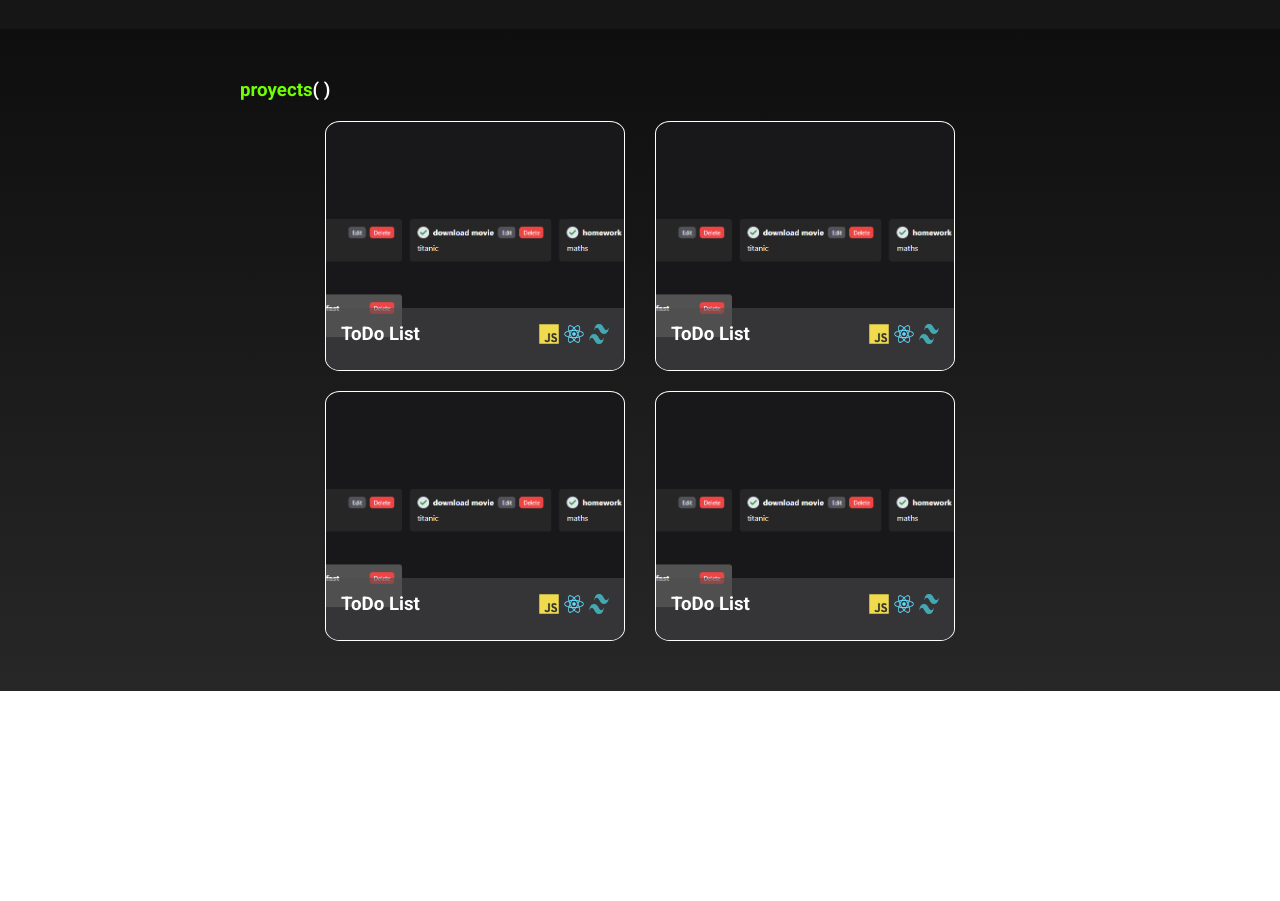
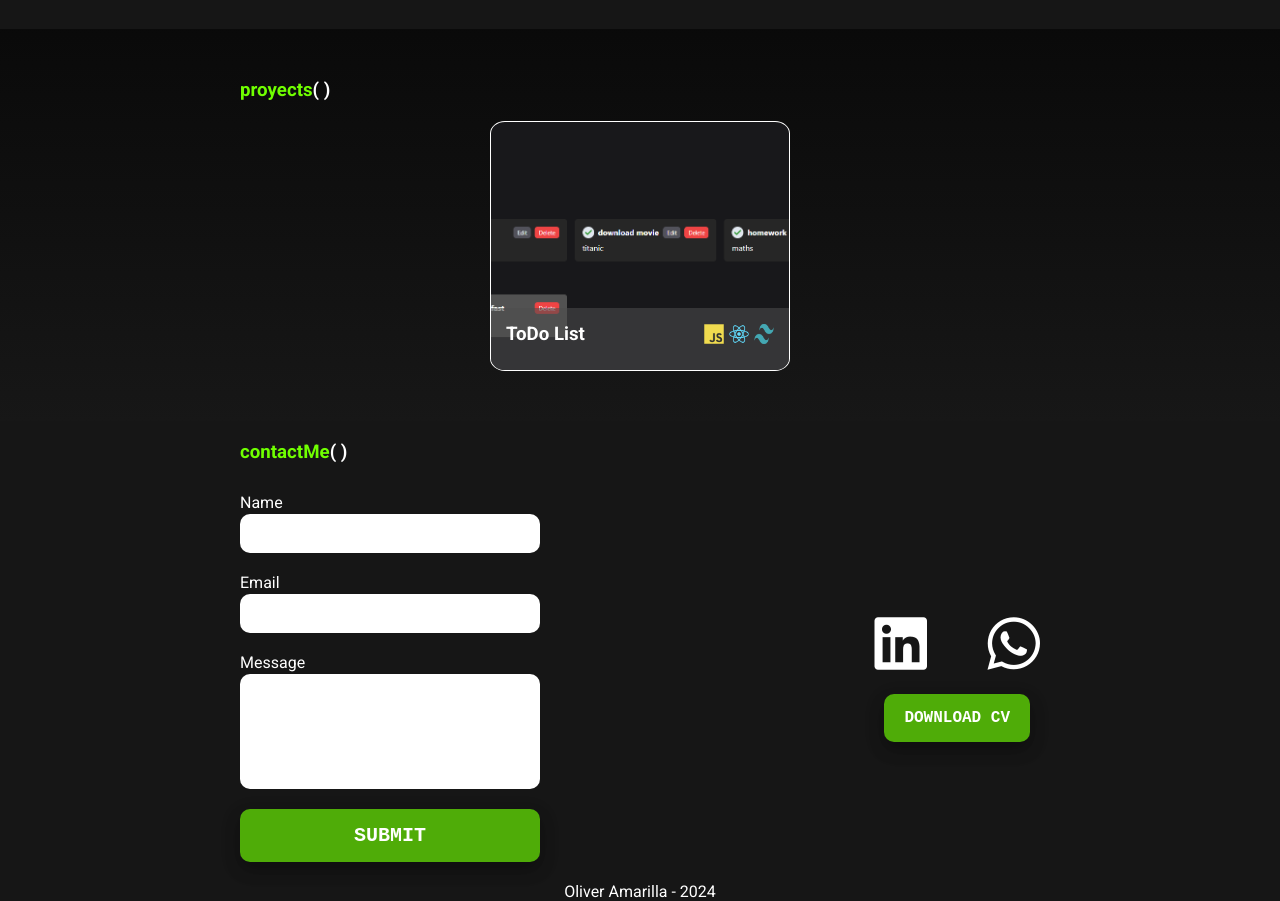
Before and after one commit to oliveramarilla14/portfolio, a React (Vite) app: page / in a window 1280 px wide. Shown: the part 1040-1941 px from the top of the page. Before the commit the page ends 1731 px from the top, so only its background shows below. Built offline with nearby package versions, Linux system fonts and the light colour scheme.

Commit message:
add contact section

```diff
--- a/index.html
+++ b/index.html
@@ -7,6 +7,7 @@
     <title>Oliver Amarilla</title>
   </head>
   <body>
+    <div id="modal"></div>
     <div id="root"></div>
     <script type="module" src="/src/main.jsx"></script>
   </body>
--- a/src/App.jsx
+++ b/src/App.jsx
@@ -1,4 +1,5 @@
 import BentoContainer from './components/BentoContainer'
+import ContactMe from './components/ContactMe'
 import Header from './components/Header'
 import Proyects from './components/Proyects'
 import Skills from './components/Skills'
@@ -10,6 +11,10 @@ function App () {
       <BentoContainer />
       <Skills />
       <Proyects />
+      <ContactMe />
+      <footer className='bg-black'>
+        Oliver Amarilla - 2024
+      </footer>
     </div>
   )
 }
--- /dev/null
+++ b/src/components/ContactForm.jsx
@@ -0,0 +1,39 @@
+import { useState } from 'react'
+
+const initialForm = {
+  name: '',
+  email: '',
+  message: ''
+}
+
+function ContactForm () {
+  const [contactForm, setContactForm] = useState(initialForm)
+
+  const handleChange = (e) => {
+    setContactForm({
+      ...contactForm,
+      [e.target.name]: e.target.value.trim()
+    })
+  }
+
+  return (
+    <form className='contact-form' action='https://formsubmit.co/amarillaoliver70@gmail.com' method='POST'>
+      <label>
+        Name
+        <input type='text' name='name' onChange={handleChange} required />
+      </label>
+      <label>
+        Email
+        <input type='email' name='email' onChange={handleChange} required />
+      </label>
+      <label>
+        Message
+        <textarea name='message' id='message' rows='5' onChange={handleChange} required />
+      </label>
+      <button type='submit'>SUBMIT</button>
+
+    </form>
+  )
+}
+
+export default ContactForm
--- /dev/null
+++ b/src/components/ContactMe.jsx
@@ -0,0 +1,19 @@
+import ContactForm from './ContactForm'
+import ContactMedia from './ContactMedia'
+import './contactMe.css'
+
+function ContactMe () {
+  return (
+    <section id='contact' className='bg-black'>
+      <div className='contact container'>
+        <h3 className='title'>contactMe<span>( )</span></h3>
+        <div className='contact-items'>
+          <ContactForm />
+          <ContactMedia />
+        </div>
+      </div>
+    </section>
+  )
+}
+
+export default ContactMe
--- /dev/null
+++ b/src/components/ContactMedia.jsx
@@ -0,0 +1,13 @@
+function ContactMedia () {
+  return (
+    <div className='contact-media'>
+      <div className='links'>
+        <a href='https://www.linkedin.com/in/oliver-amarilla/' target='_blank' rel='noreferrer'><i className='fa-brands fa-linkedin' /></a>
+        <a href='https://api.whatsapp.com/send/?phone=595971789319&text=I%20see%20your%20portfolio%20and%20want%20to%20contact%20you&type=phone_number&app_absent=0' target='_blank' rel='noreferrer'><i className='fa-brands fa-whatsapp' /></a>
+      </div>
+      <a href='https://drive.google.com/uc?export=download&id=1RIuJiAn95VPiNwQ4tlP8b3NC0kxS-ueI' target='_blank' rel='noreferrer' className='btn'>DOWNLOAD CV</a>
+    </div>
+  )
+}
+
+export default ContactMedia
--- a/src/components/Header.jsx
+++ b/src/components/Header.jsx
@@ -4,7 +4,7 @@ export default function Header () {
       <h1><span className='brace'>{'{ }'} </span>OLIVER<span className='amarilla'>AMARILLA</span></h1>
       <nav>
         <a href='https://www.linkedin.com/in/oliver-amarilla/' target='_blank' className='btn' rel='noreferrer'><i className='fa-brands fa-linkedin' /> LinkedIn</a>
-        <a className='btn' href='https://github.com/Oliveramarilla' target='_blank' rel='noreferrer'><i className='fa-brands fa-github' /> GitHub</a>
+        <a className='btn' href='https://github.com/Oliveramarilla14' target='_blank' rel='noreferrer'><i className='fa-brands fa-github' /> GitHub</a>
         <a className='btn contact'><i className='fa-regular fa-envelope' /> Contact me</a>
 
       </nav>
--- /dev/null
+++ b/src/components/contactMe.css
@@ -0,0 +1,79 @@
+.contact {
+    padding: 20px 0;
+}
+
+.contact-items {
+    margin-top: 30px;
+    display: flex;
+    align-items: center;
+    justify-content: space-between;
+
+    .contact-form {
+        display: flex;
+        flex-direction: column;
+        gap: 20px;
+
+        label {
+            display: flex;
+            flex-direction: column;
+            gap: 2px;
+            width: 300px;
+
+            input,
+            textarea {
+                border: none;
+                outline: none;
+                padding: 10px 15px;
+                border-radius: 10px;
+                font-size: 16px;
+            }
+
+            textarea {
+                resize: none;
+            }
+        }
+
+        button {
+            color: white;
+            background-color: #6fff00a4;
+            font-size: 20px;
+            font-weight: bold;
+            border: none;
+            padding: 15px 20px;
+            border-radius: 10px;
+            font-family: 'Courier New', Courier, monospace;
+            cursor: pointer;
+            box-shadow: 0 8px 16px 0 rgba(0, 0, 0, 0.2), 0 6px 20px 0 rgba(0, 0, 0, 0.19);
+
+
+        }
+    }
+}
+
+.contact-media {
+    display: flex;
+    flex-direction: column;
+    gap: 20px;
+
+    .links {
+        display: flex;
+        align-items: center;
+        justify-content: space-between;
+
+
+        a i {
+            font-size: 60px;
+        }
+    }
+
+    a.btn {
+        background-color: #6fff00a4;
+        padding: 15px 20px;
+        border-radius: 10px;
+        font-weight: bold;
+        font-size: 16px;
+        justify-self: center;
+        font-family: 'Courier New', Courier, monospace;
+        box-shadow: 0 8px 16px 0 rgba(0, 0, 0, 0.2), 0 6px 20px 0 rgba(0, 0, 0, 0.19);
+    }
+}
--- a/src/index.css
+++ b/src/index.css
@@ -71,3 +71,7 @@ header {
 .bg-black {
   background-color: #161616;
 }
+
+.app footer.bg-black {
+  text-align: center;
+}
--- a/src/proyects.js
+++ b/src/proyects.js
@@ -9,30 +9,6 @@ export const proyectsList = [
     github: 'https://github.com/Oliveramarilla/todo-list',
     techs: [techs.javascript, techs.react, techs.tailwind],
     description: 'ToDo list with options to CRUD using React, Redux Toolkit, Router and tailwind'
-  },
-  {
-    title: 'ToDo List',
-    img: crudRedux,
-    url: 'https://olivertodolist.netlify.app/',
-    github: 'https://github.com/Oliveramarilla/todo-list',
-    techs: [techs.javascript, techs.react, techs.tailwind],
-    description: 'ToDo list with options to CRUD using React, Redux Toolkit, Router and tailwind'
-  },
-  {
-    title: 'ToDo List',
-    img: crudRedux,
-    url: 'https://olivertodolist.netlify.app/',
-    github: 'https://github.com/Oliveramarilla/todo-list',
-    techs: [techs.javascript, techs.react, techs.tailwind],
-    description: 'ToDo list with options to CRUD using React, Redux Toolkit, Router and tailwind'
-  },
-  {
-    title: 'ToDo List',
-    img: crudRedux,
-    url: 'https://olivertodolist.netlify.app/',
-    github: 'https://github.com/Oliveramarilla/todo-list',
-    techs: [techs.javascript, techs.react, techs.tailwind],
-    description: 'ToDo list with options to CRUD using React, Redux Toolkit, Router and tailwind'
   }
 
 ]
```
Also changed, not shown: src/components/Modal.jsx (added, +20 -0 lines), src/components/modal.css (added, +41 -0 lines).
